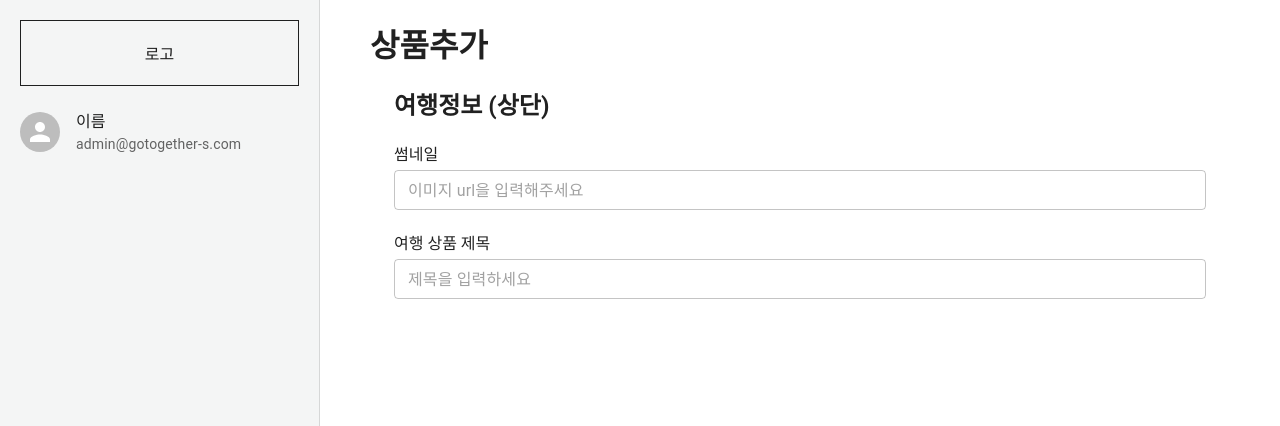
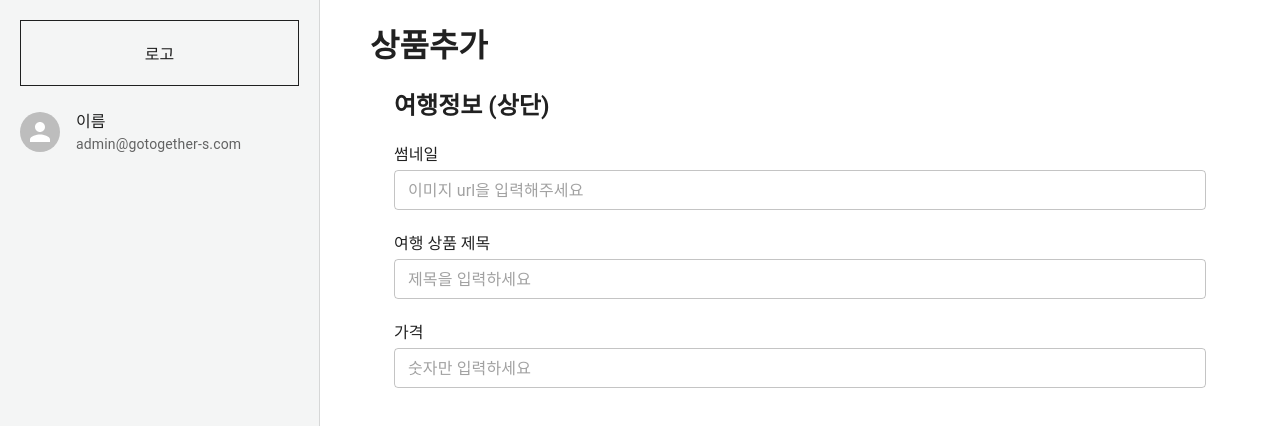
Before and after one commit to gotogether-s/gotogether-s-admin, a Next.js app: page / in a window 1280 px wide. Shown: the top 426 px of the page. Built offline with nearby package versions, Linux system fonts and the light colour scheme.

Commit message:
#4 feat: Create basicPrice Input

```diff
--- a/components/AddProduct/Info/index.tsx
+++ b/components/AddProduct/Info/index.tsx
@@ -13,12 +13,20 @@ const productNameProps = {
   placeholder: '제목을 입력하세요',
 }
 
+const basicPriceProps = {
+  label: '가격',
+  name: 'basicPrice',
+  placeholder: '숫자만 입력하세요',
+  price: true,
+}
+
 const Info = () => {
   return (
     <>
       <h2 className={style['section-title']}>여행정보 (상단)</h2>
       <Input {...thumbnailProps} />
       <Input {...productNameProps} />
+      <Input {...basicPriceProps} />
     </>
   )
 }
```
